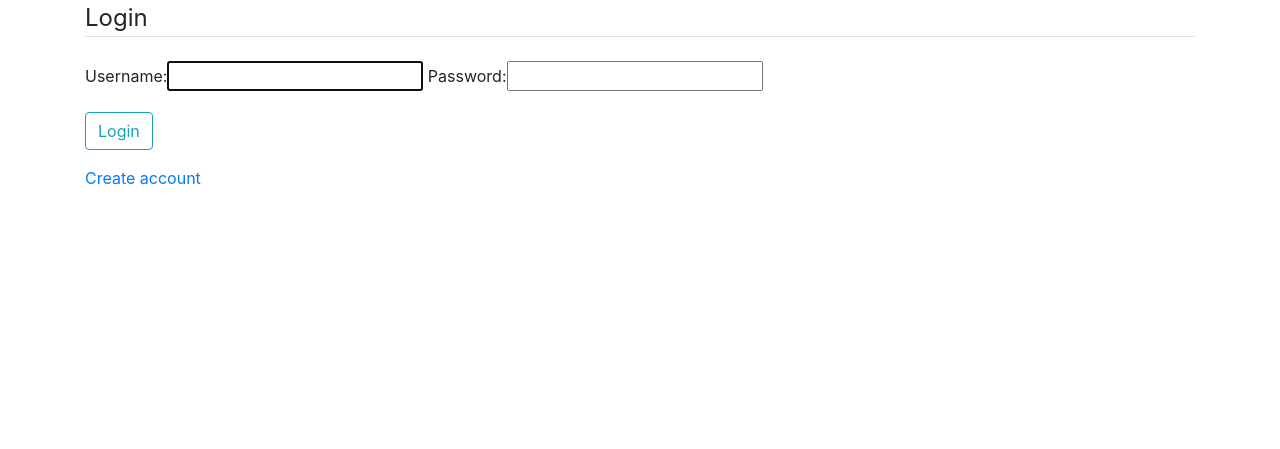
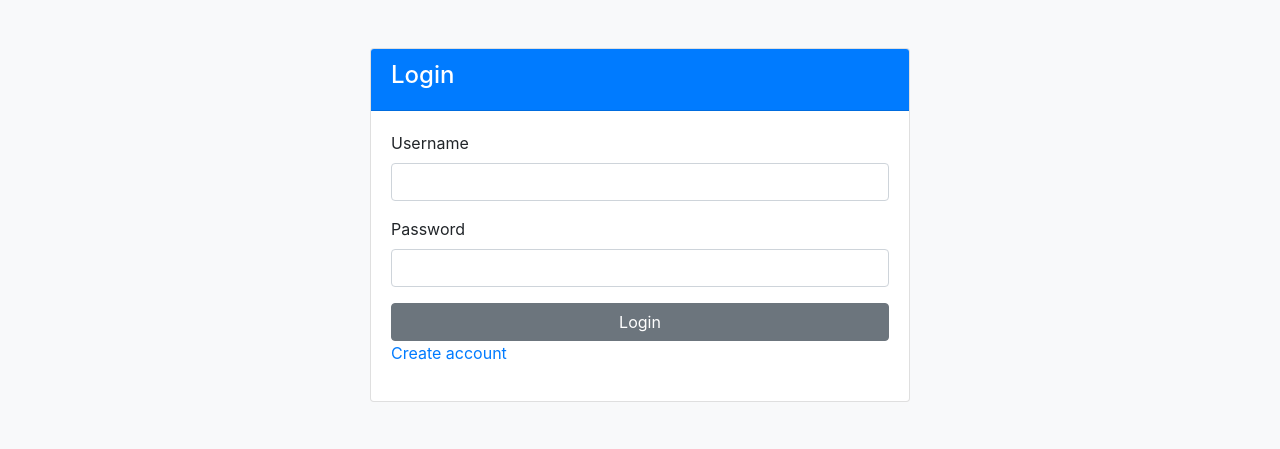
Before and after one commit to shosenwales/DjangoTwitterClone, a Django app: page /login/ in a window 1280 px wide. Shown: the top 449 px of the page. Run offline with Django 3.2, Linux system fonts and the light colour scheme; some libraries are stand-ins or nearby versions.

Commit message:
i think i'm done

```diff
--- a/accounts/forms.py
+++ b/accounts/forms.py
@@ -5,7 +5,11 @@ from .models import profile
 
 
 class RegisterForm(UserCreationForm):
-    email = forms.EmailField()
+    email = forms.EmailField(widget=forms.TextInput(
+        attrs={
+            'class': 'form-control'
+        }
+    ))
 
     class Meta:
         model = User
--- a/accounts/models.py
+++ b/accounts/models.py
@@ -5,7 +5,7 @@ from django.db.models.signals import post_save
 
 class profile(models.Model):
     user = models.OneToOneField(User, related_name="profile", on_delete = models.CASCADE)
-    image = models.ImageField(default='default.png', upload_to = 'profile_picture')
+    image = models.ImageField(default='default1.jpg', upload_to = 'profile_picture')
     bio = models.TextField(default='')
 
     def __str__(self):
--- a/accounts/templates/accounts/login.html
+++ b/accounts/templates/accounts/login.html
@@ -7,22 +7,44 @@
     <title>Twitter Clone</title>
 </head>
 <body>
+
+
+    <section id="login" class="bg-light py-5">
         <div class="container">
+          <div class="row">
+            <div class="col-md-6 mx-auto">
+              <div class="card">
+                <div class="card-header bg-primary text-white">
+                  <h4>
+                    <i class="fas fa-sign-in-alt"></i> Login</h4>
+                </div>
+                <div class="card-body">
                   <form method="POST">
                     {% csrf_token %}
-            <fieldset class="form-group">
-                <legend class="border-bottom mb-4">Login</legend>
-                {{form}}
-            </fieldset>
                     <div class="form-group">
-                <button class="btn btn-outline-info" type="submit">Login</button>
+                      <label for="username">Username</label>
+                      <input type="text" name="username" class="form-control" required>
                     </div>
+
+                    <div class="form-group">
+                      <label for="password2">Password</label>
+                      <input type="password" name="password" class="form-control" required>
+                    </div>
+
+                    <input type="submit" value="Login" class="btn btn-secondary btn-block">
                     <a href="{% url 'register' %}"><p>Create account</p></a>
                   </form>
                 </div>
+              </div>
+            </div>
+          </div>
+        </div>
+      </section>
     {%if messages%}
         {% for message in messages %}
+          <div class="alert alert-success" role="alert">
             {{message}}
+          </div>
         {%endfor%}
     {%endif%}
 </body>
```
Also changed, not shown: accounts/templates/accounts/register.html (+38 -0 lines), feed/templates/feed/base.html (+55 -3 lines), accounts/migrations/0005_auto_20200903_0850.py (added), db.sqlite3. Lines whose indentation alone changed are shown as unchanged.
